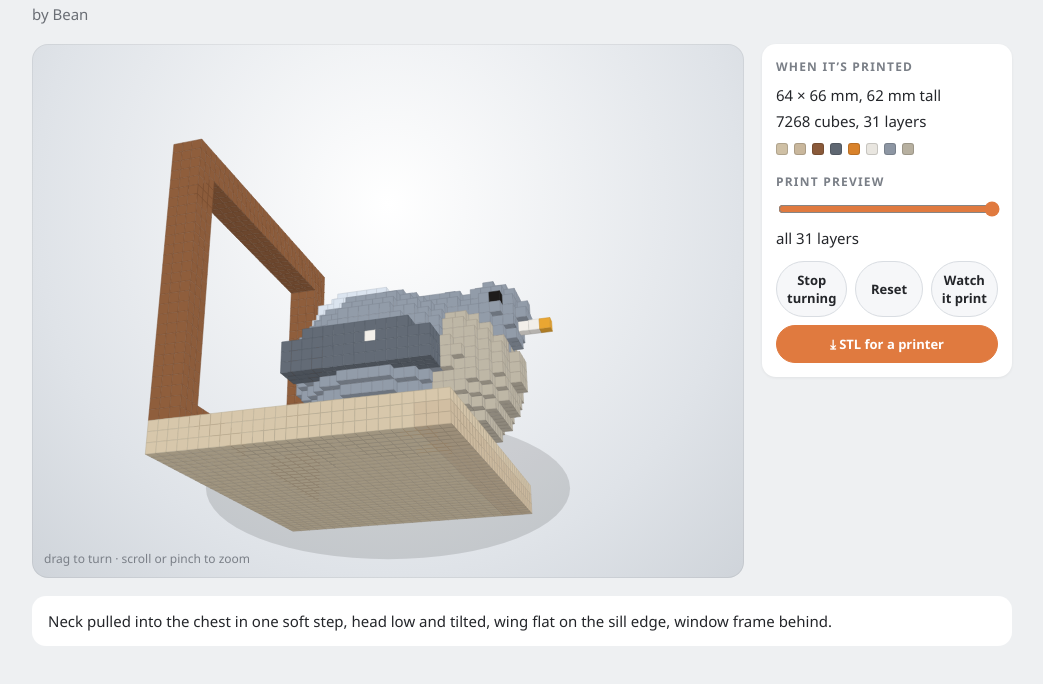
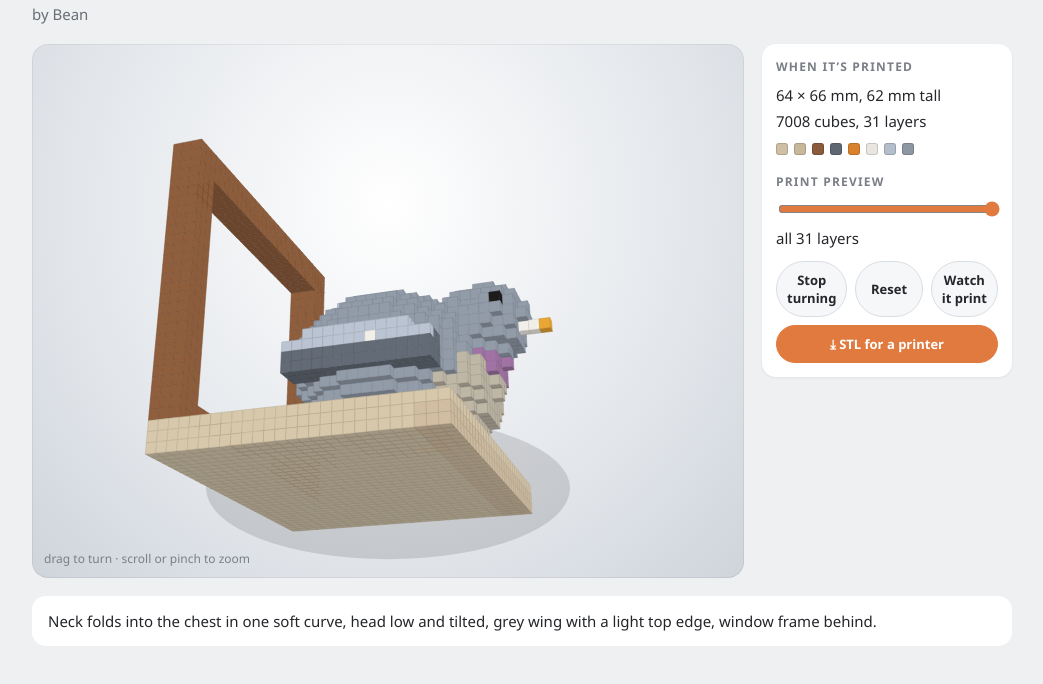
Before and after one commit to Bean-Bengal/hunched-pigeon-on-the-sill-voxel, a plain HTML site: page index.html in a window 1280 px wide. Shown: the part 72-756 px from the top of the page, without its empty margins (118-1161 px from the left). Drawn offline with Linux system fonts and the light colour scheme; animation ran at ten frames a second.

Commit message:
Hunched Pigeon on the Sill (voxel), version 5

```diff
--- a/index.html
+++ b/index.html
@@ -176,30 +176,41 @@
 <script>
 Kit.voxel({
   title:'Hunched Pigeon on the Sill', by:'Bean',
-  note:'Neck pulled into the chest in one soft step, head low and tilted, wing flat on the sill edge, window frame behind.',
-  palette:{g:'#8d96a3',d:'#5f6772',p:'#9a6f9e',w:'#e9e6e0',o:'#e0a030',k:'#1d1b1a',b:'#c9b79c',s:'#cfc0a5',e:'#d9822b',n:'#b7b0a0',l:'#d3dbe6',f:'#8a5a3a'},
+  note:'Neck folds into the chest in one soft curve, head low and tilted, grey wing with a light top edge, window frame behind.',
+  palette:{g:'#8d96a3',d:'#5f6772',p:'#9a6f9e',w:'#e9e6e0',o:'#e0a030',k:'#1d1b1a',b:'#c9b79c',s:'#cfc0a5',e:'#d9822b',n:'#b7b0a0',l:'#aab3c0',f:'#8a5a3a',m:'#b4bdca'},
   mm:2, spin:true, yaw:0.6, pitch:0.4,
   build(m){
     m.box(-16,0,-18,32,3,27,'s');
     m.box(-16,0,6,32,2,3,'b');
-    // window frame behind the sill, joined to the slab
     m.box(-16,3,-18,3,28,3,'f');
     m.box(13,3,-18,3,28,3,'f');
     m.box(-16,28,-18,32,3,3,'f');
     m.box(-16,3,-18,32,2,3,'f');
     m.box(-3,3,1,2,1,3,'e'); m.box(2,3,1,2,1,3,'e');
     m.ellipsoid(0,10,-1,10,7,9,'g');
-    m.ellipsoid(0,15,-3,6,3,6,'l');
-    m.ellipsoid(0,9,6,7,6,5,'n');
-    m.ellipsoid(0,13,5,5,4,4,'g');
-    m.ellipsoid(0,12,8,4,3,2,'p');
+    m.ellipsoid(0,15,-3,5,2,5,'l');
+    m.ellipsoid(0,8,5,6,5,4,'n');
+    // neck: one curve of small spheres from chest up and forward to the head
+    for(let i=0;i<=10;i++){
+      const t=i/10;
+      const y=9+5*Math.sin(t*Math.PI/2);
+      const z=3+6*t;
+      const r=5.5-2*t;
+      m.ellipsoid(0,y,z,r,r*0.9,r*0.8,'g');
+    }
+    m.ellipsoid(0,10,8,3,2,2,'p');
     m.sphere(1,14,9,3,'g');
     m.box(1,13,12,1,1,2,'w'); m.set(1,13,14,'o');
     m.set(-2,15,10,'k'); m.set(4,15,10,'k');
+    // wings: dark body, light top edge
     m.box(-11,8,-8,3,3,14,'d');
     m.box(8,8,-8,3,3,14,'d');
-    m.box(-10,11,-6,2,1,10,'d');
-    m.box(9,11,-6,2,1,10,'d');
+    m.box(-10,11,-6,2,1,10,'m');
+    m.box(9,11,-6,2,1,10,'m');
+    m.box(-11,10,-4,3,1,10,'d');
+    m.box(8,10,-4,3,1,10,'d');
+    m.box(-11,10,-8,1,1,14,'m');
+    m.box(10,10,-8,1,1,14,'m');
     m.box(-11,10,0,3,1,1,'w'); m.box(8,10,0,3,1,1,'w');
     m.box(-3,3,-16,6,2,8,'d');
     m.box(-2,5,-14,4,1,6,'d');
```
